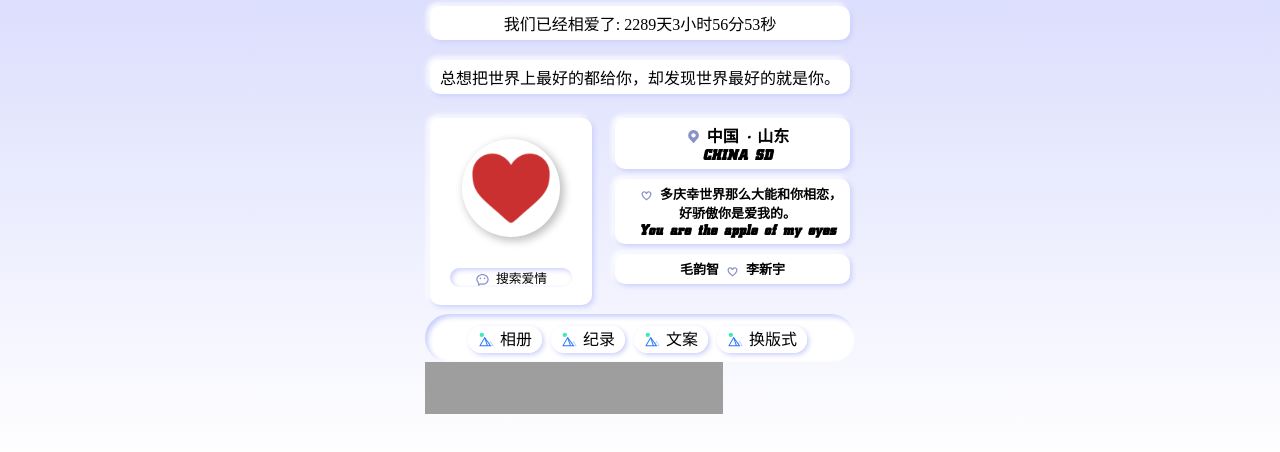
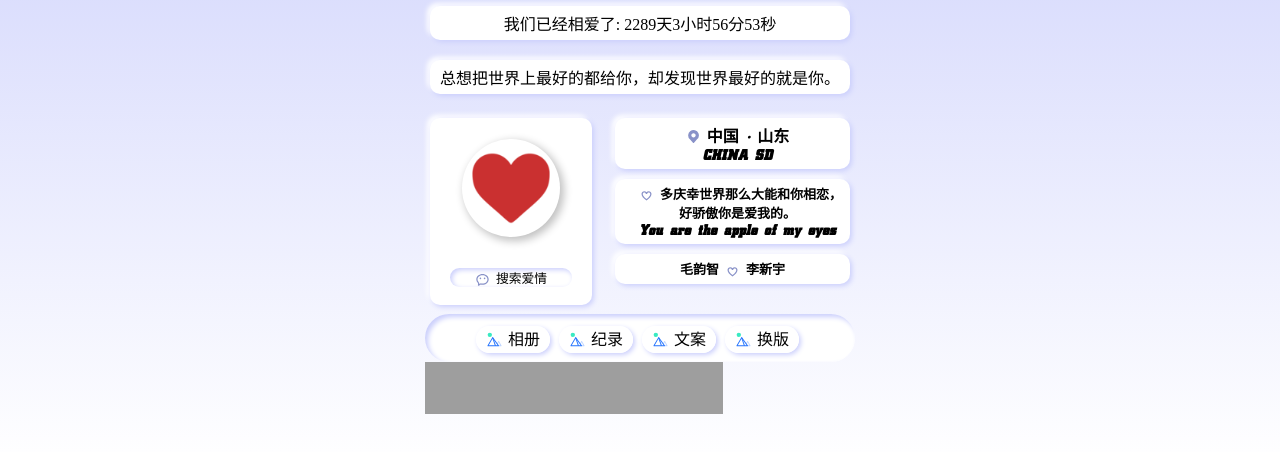
Before and after one commit to haoxueqing259/aimaoyunzhi.github.io, a plain HTML site: page index.html in a window 1280 px wide. Shown: the part 220-672 px from the top of the page. Drawn offline with Linux system fonts and the light colour scheme; grey boxes are pictures that could not be loaded.

Commit message:
Update index.html

```diff
--- a/index.html
+++ b/index.html
@@ -83,7 +83,7 @@
 				</div>
 			</div>
 			<br>
-			<div class="foot"> <font><a href="./xc/index.html" target="_blank"><i></i>相册</a></font> <font><a href="./jl//index.html" target="_blank"><i></i>纪录</a></font> <font><a href="./wa/index.html" target="_blank"><i></i>文案</a></font> <font><a href="./hbs/index.html" target="_blank"><i></i>换版式</a></font>
+			<div class="foot"> <font><a href="./xc/index.html" target="_blank"><i></i>相册</a></font> <font><a href="./jl//index.html" target="_blank"><i></i>纪录</a></font> <font><a href="./wa/index.html" target="_blank"><i></i>文案</a></font> <font><a href="./hbs/index.html" target="_blank"><i></i>换版</a></font>
 			</div><iframe frameborder="no" border="0" marginwidth="0" marginheight="0" width=298 height=52 src="//music.163.com/outchain/player?type=2&id=402070928&auto=1&height=32"></iframe>
 		</div>
 	</body>
```
